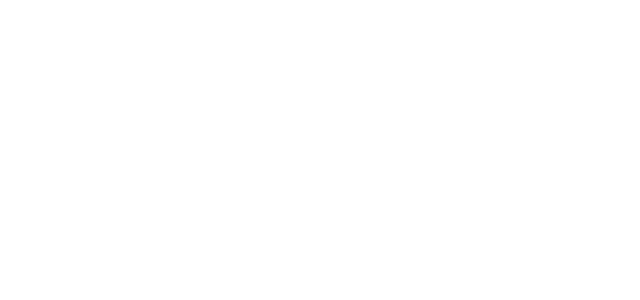
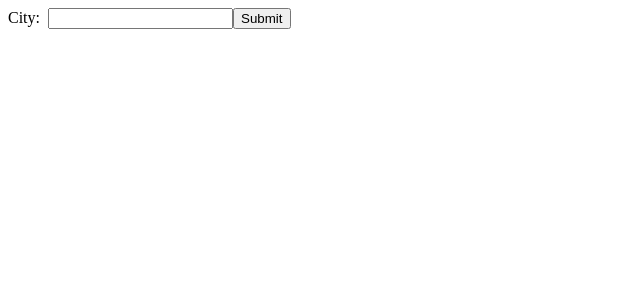
Before and after one commit to austinwarrren/weather-vue, a Vue app: page / in a window 1280 px wide. Shown: the top 300 px of the page, without its empty margins (0-640 px from the left). Built offline with nearby package versions, Linux system fonts and the light colour scheme.

Commit message:
Created CityNameForm.vue

```diff
--- a/src/App.vue
+++ b/src/App.vue
@@ -1,10 +1,16 @@
 <template>
   <div>
+    <CityNameForm />
   </div>
 </template>
 
 <script>
+import CityNameForm from './components/CityNameForm'
+
 export default {
-  name: 'App'
+  name: 'App',
+  components: {
+    CityNameForm
+  }
 }
 </script>
--- /dev/null
+++ b/src/components/CityNameForm.vue
@@ -0,0 +1,27 @@
+<template>
+    <div>
+        <label>City:&nbsp;
+            <input type="text" data-test="cityName" v-model="cityName" />
+        </label>
+        <button data-test="submitButton" @click="submit">Submit</button>
+    </div>
+</template>
+
+<script>
+export default {
+    name: 'CityNameForm',
+    data() {
+        return {
+            cityName: ''
+        };
+    },
+    methods: {
+        submit() {
+            // Emit 'submit' event:
+            this.$emit('submit', this.cityName);
+            // Clear city name field on successful API request:
+            this.cityName = '';
+        }
+    }
+}
+</script>
```
Also changed, not shown: 2 other files (tests, documents, lock files or other folders).
